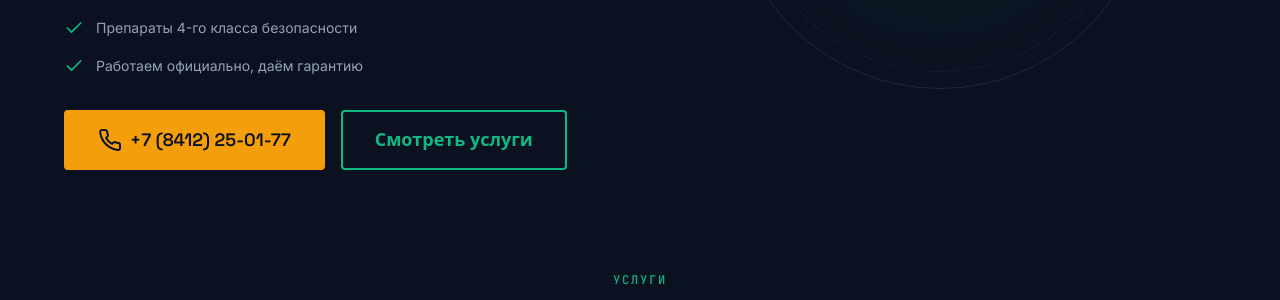
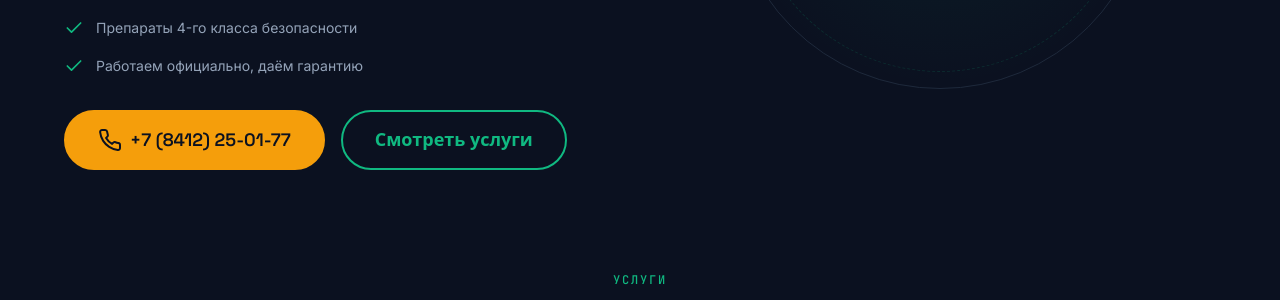
Before and after one commit to kaylas000/dez-obrabotka.pro, a Jekyll site: the page built from index.html, in a window 1280 px wide. Shown: the part 459-759 px from the top of the page. Built offline with Jekyll 4.4.1, drawn with Linux system fonts in a browser that asks for light colours.

Commit message:
fix: all buttons pill-shaped (50px radius) — Kimi style
Co-Authored-By: Claude Opus 4.8 <noreply@anthropic.com>

```diff
--- a/assets/css/components.css
+++ b/assets/css/components.css
@@ -9,7 +9,7 @@
   font-weight: 600;
   padding: 0.75rem 1.5rem;
   border: 2px solid transparent;
-  border-radius: var(--radius);
+  border-radius: 50px;
   cursor: pointer;
   transition: all var(--transition);
   text-decoration: none;
```
